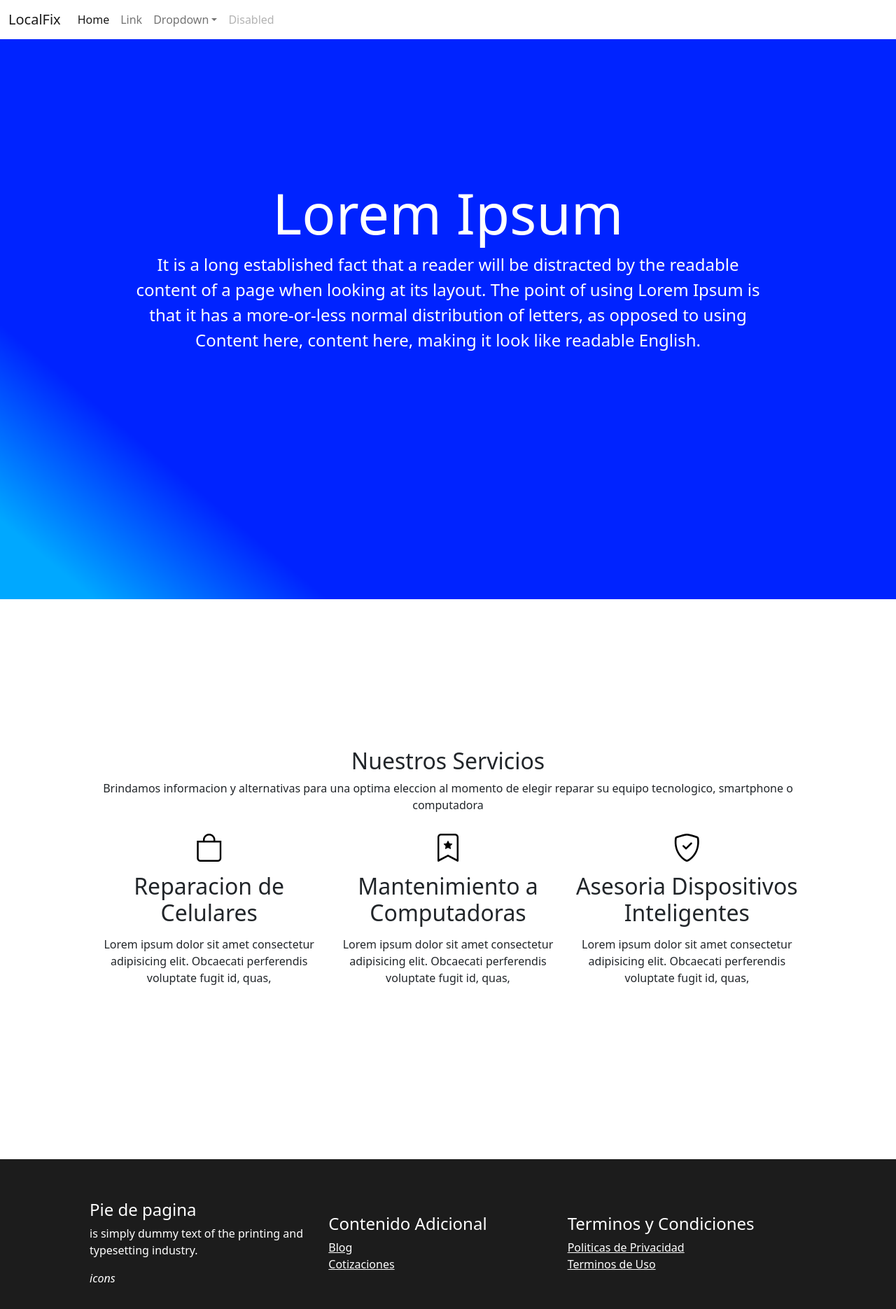
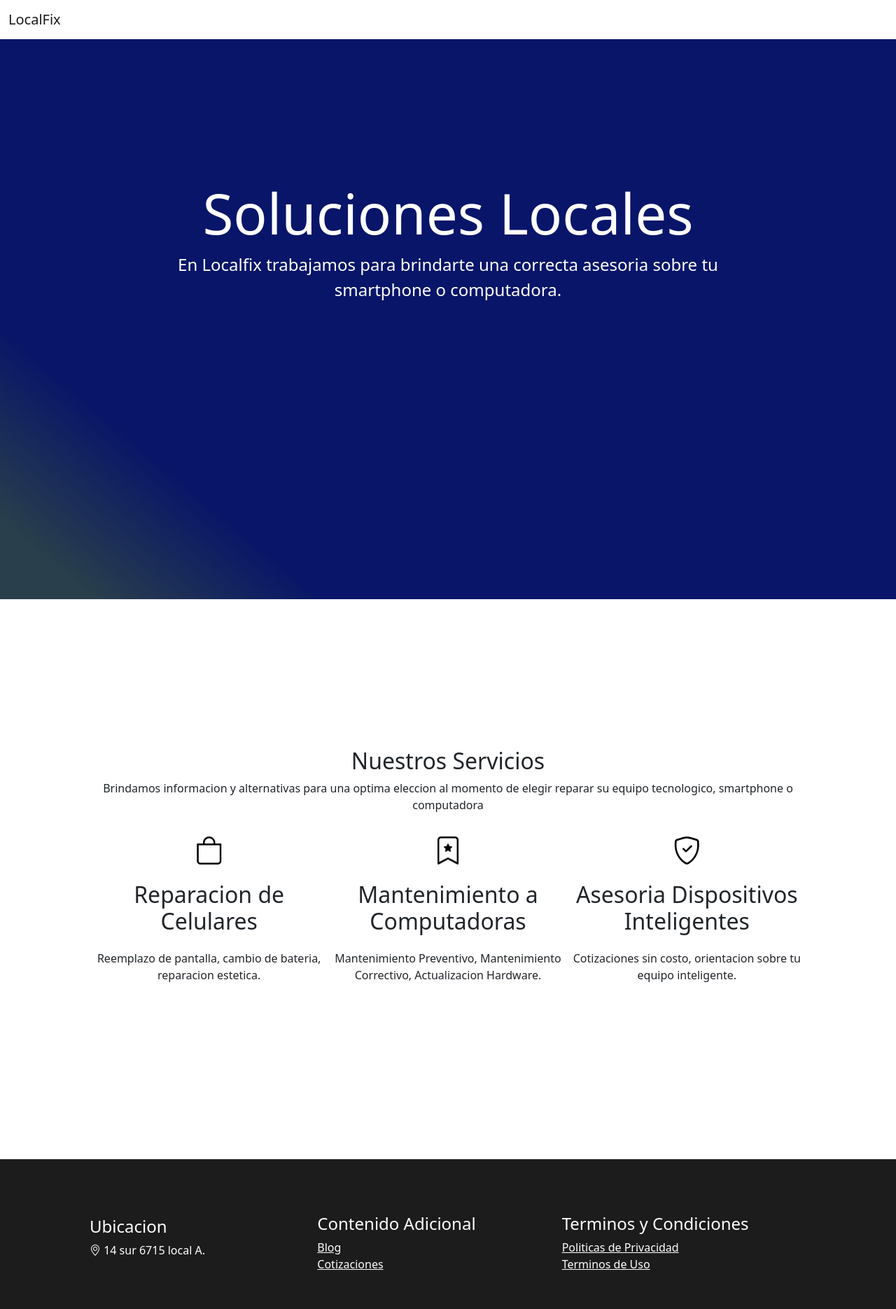
Before and after one commit to AvielAD/landinglocalfix, a Next.js app: page / in a window 1280 px wide. Shown: the top 1870 px of the page at 70% size. Built offline with nearby package versions, Linux system fonts and the light colour scheme.

Commit message:
background color

```diff
--- a/src/components/SectionFooter/page.tsx
+++ b/src/components/SectionFooter/page.tsx
@@ -5,10 +5,9 @@ const Page = () => {
         <>
             <div className={styles.sectionFooterContainer}>
                 <div className={styles.sectionFooterContent}>
-                    <div>
-                        <h4>Pie de pagina</h4>
-                        <p> is simply dummy text of the printing and typesetting industry.</p>
-                        <i>icons</i>
+                    <div className='row'>
+                        <h4>Ubicacion</h4>
+                        <p> <i className="bi bi-geo-alt"></i> 14 sur 6715 local A.</p>
                     </div>
                     <div>
                         <h4>Contenido Adicional</h4>
--- a/src/components/SectionLangindTop/page.tsx
+++ b/src/components/SectionLangindTop/page.tsx
@@ -5,11 +5,9 @@ const Page=() => {
       <>
       <div className={styles.sectionLandingContainer}>
         <div className={styles.sectionLandingContent}>
-            <h1>Lorem Ipsum</h1>
-            <p>It is a long established fact that a reader will be distracted by the
-              readable content of a page when looking at its layout.
-              The point of using Lorem Ipsum is that it has a more-or-less normal distribution of letters,
-              as opposed to using Content here, content here, making it look like readable English.</p>
+            <h1>Soluciones Locales</h1>
+            <p>En Localfix trabajamos para brindarte una correcta asesoria sobre tu smartphone o computadora.
+            </p>
         </div>
       </div>
       </>
--- a/src/components/SectionServices/page.tsx
+++ b/src/components/SectionServices/page.tsx
@@ -15,17 +15,17 @@ const Page=() => {
                 <div className={styles.containerCards}>
                     <CardComponent
                     titulo='Reparacion de Celulares'
-                    descripcion='Lorem ipsum dolor sit amet consectetur adipisicing elit. Obcaecati perferendis voluptate fugit id, quas,'
+                    descripcion='Reemplazo de pantalla, cambio de bateria, reparacion estetica.'
                     imagenUrl='bi bi-bag'></CardComponent>
 
                     <CardComponent
                     titulo='Mantenimiento a Computadoras'
-                    descripcion='Lorem ipsum dolor sit amet consectetur adipisicing elit. Obcaecati perferendis voluptate fugit id, quas,'
+                    descripcion='Mantenimiento Preventivo, Mantenimiento Correctivo, Actualizacion Hardware.'
                     imagenUrl='bi bi-bookmark-star'></CardComponent>
 
                     <CardComponent
                     titulo='Asesoria Dispositivos Inteligentes'
-                    descripcion='Lorem ipsum dolor sit amet consectetur adipisicing elit. Obcaecati perferendis voluptate fugit id, quas,'
+                    descripcion='Cotizaciones sin costo, orientacion sobre tu equipo inteligente.'
                     imagenUrl='bi bi-shield-check'></CardComponent>
 
                 </div>
--- a/src/components/TopBarLanding/page.tsx
+++ b/src/components/TopBarLanding/page.tsx
@@ -17,31 +17,7 @@ const Page: React.FC<parametros> = ({ datos }) => {
           <button className="navbar-toggler" type="button" data-bs-toggle="collapse" data-bs-target="#navbarSupportedContent" aria-controls="navbarSupportedContent" aria-expanded="false" aria-label="Toggle navigation">
             <span className="navbar-toggler-icon"></span>
           </button>
-          <div className="collapse navbar-collapse" id="navbarSupportedContent">
-            <ul className="navbar-nav me-auto mb-2 mb-lg-0">
-              <li className="nav-item">
-                <a className="nav-link active" aria-current="page" href="#">Home</a>
-              </li>
-              <li className="nav-item">
-                <a className="nav-link" href="#">Link</a>
-              </li>
-              <li className="nav-item dropdown">
-                <a className="nav-link dropdown-toggle" href="#" role="button" data-bs-toggle="dropdown" aria-expanded="false">
-                  Dropdown
-                </a>
-                <ul className="dropdown-menu">
-                  <li><a className="dropdown-item" href="#">Action</a></li>
-                  <li><a className="dropdown-item" href="#">Another action</a></li>
-                  <li><hr className="dropdown-divider" /></li>
-                  <li><a className="dropdown-item" href="#">Something else here</a></li>
-                </ul>
-              </li>
-              <li className="nav-item">
-                <a className="nav-link disabled">Disabled</a>
-              </li>
-            </ul>
 
-          </div>
         </div>
       </nav>
     </>
--- a/src/pages/index.tsx
+++ b/src/pages/index.tsx
@@ -11,7 +11,7 @@ export default function Home() {
   return (
     <>
       <Head>
-        <title>STS</title>
+        <title>LocalFix</title>
         <link rel="icon" href="/favicon.ico" />
       </Head>
 
--- a/src/styles/Home.module.scss
+++ b/src/styles/Home.module.scss
@@ -1,8 +1,9 @@
 .sectionTop{
     height: 100vh;
     width: 100%;
-    background: rgb(0,35,255);
-    background: linear-gradient(220deg, rgba(0,35,255,1) 79%, rgba(0,168,255,1) 94%);
+    background: rgb(8,21,105);
+background: linear-gradient(220deg, rgba(8,21,105,1) 79%, rgba(41,63,75,1) 94%);
+
 }
 .sectionServices{
     height: 100vh;
```
